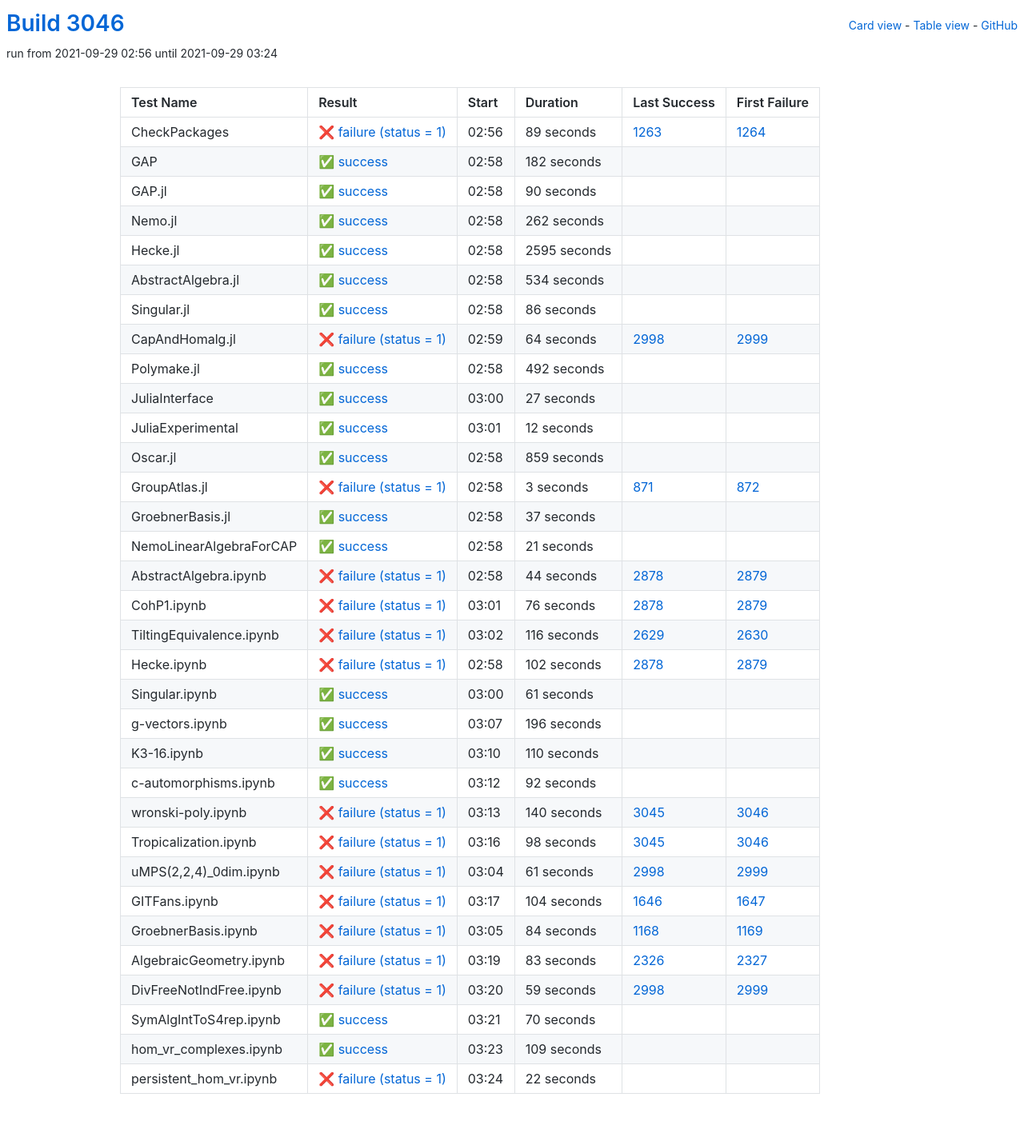
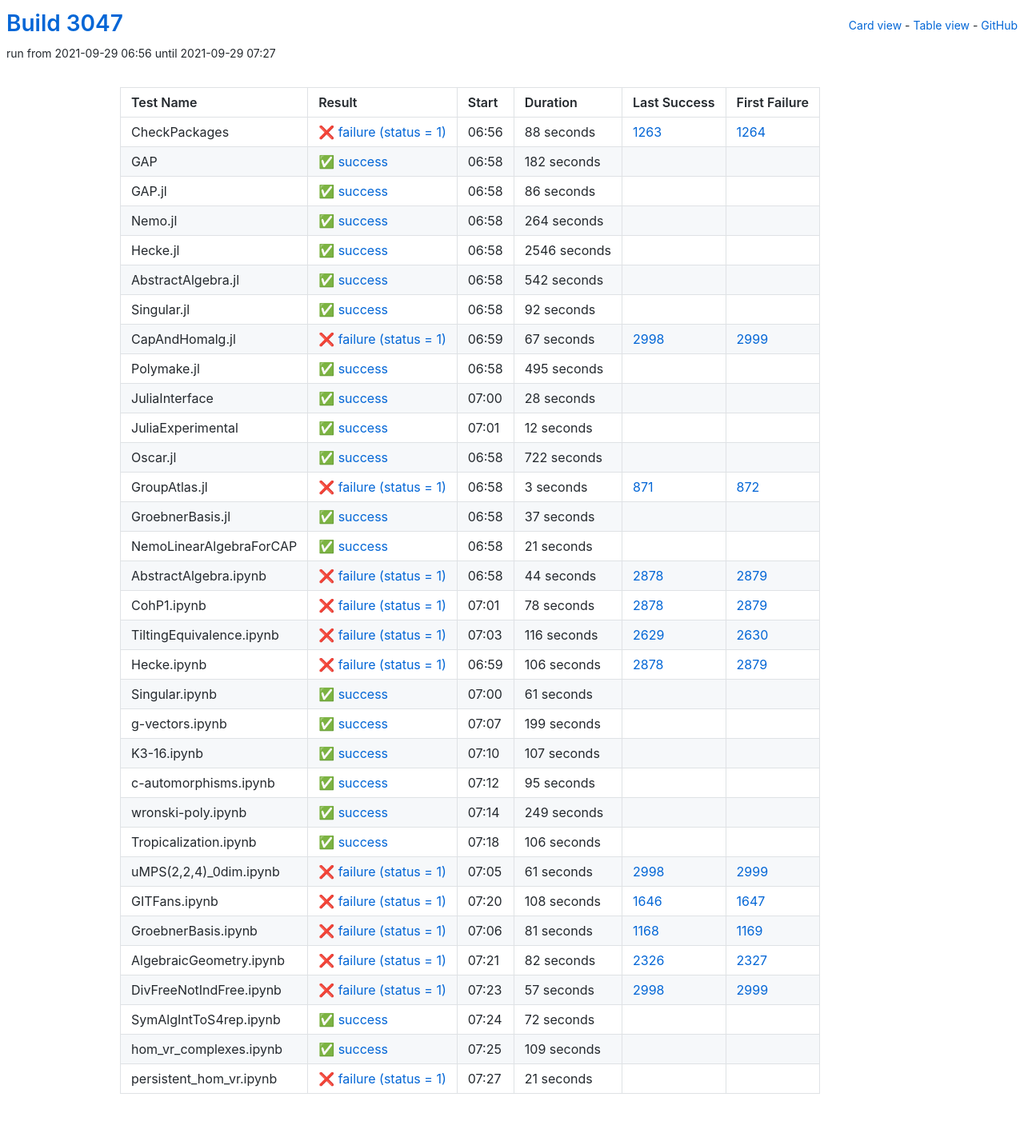
Before and after one commit to oscar-system/oscar-ci-status-stable, a Jekyll site: the page built from table.html, in a window 1280 px wide. Shown: the whole page at 80% size. Built offline with Jekyll 4.4.1, drawn with Linux system fonts in a browser that asks for light colours.

Commit message:
Build #3047

```diff
--- a/_data/ci.yml
+++ b/_data/ci.yml
@@ -1,6 +1,6 @@
 ---
-build: 3046
-build_url: https://oscarci.mathematik.uni-kl.de/job/oscar-stable/3046/
+build: 3047
+build_url: https://oscarci.mathematik.uni-kl.de/job/oscar-stable/3047/
 job: oscar-stable
 organization: oscar-system
 repo: oscar-ci-status-stable
@@ -8,20 +8,20 @@ repourl: https://github.com/oscar-system/oscar-ci-status-stable
 tests:
 - name: CheckPackages
   id: checkpackages
-  log: https://oscarci.mathematik.uni-kl.de/job/oscar-stable/3046/artifact/logs/build-3046/CheckPackages.log
-  start: 2021-09-29 02:56
+  log: https://oscarci.mathematik.uni-kl.de/job/oscar-stable/3047/artifact/logs/build-3047/CheckPackages.log
+  start: 2021-09-29 06:56
   success: false
   exitcode: 1
   status: failure
-  duration: 89
+  duration: 88
   last_success: 1263
   last_success_url: https://oscarci.mathematik.uni-kl.de/job/oscar-stable/1263/
   first_failure: 1264
   first_failure_url: https://oscarci.mathematik.uni-kl.de/job/oscar-stable/1264/
 - name: GAP
   id: gap
-  log: https://oscarci.mathematik.uni-kl.de/job/oscar-stable/3046/artifact/logs/build-3046/GAP.log
-  start: 2021-09-29 02:58
+  log: https://oscarci.mathematik.uni-kl.de/job/oscar-stable/3047/artifact/logs/build-3047/GAP.log
+  start: 2021-09-29 06:58
   success: true
   exitcode: 0
   status: success
@@ -32,56 +32,8 @@ tests:
   first_failure_url:
 - name: GAP.jl
   id: gap-jl
-  log: https://oscarci.mathematik.uni-kl.de/job/oscar-stable/3046/artifact/logs/build-3046/GAP.jl.log
-  start: 2021-09-29 02:58
-  success: true
-  exitcode: 0
-  status: success
-  duration: 90
-  last_success: false
-  last_success_url:
-  first_failure: false
-  first_failure_url:
-- name: Nemo.jl
-  id: nemo-jl
-  log: https://oscarci.mathematik.uni-kl.de/job/oscar-stable/3046/artifact/logs/build-3046/Nemo.jl.log
-  start: 2021-09-29 02:58
-  success: true
-  exitcode: 0
-  status: success
-  duration: 262
-  last_success: false
-  last_success_url:
-  first_failure: false
-  first_failure_url:
-- name: Hecke.jl
-  id: hecke-jl
-  log: https://oscarci.mathematik.uni-kl.de/job/oscar-stable/3046/artifact/logs/build-3046/Hecke.jl.log
-  start: 2021-09-29 02:58
-  success: true
-  exitcode: 0
-  status: success
-  duration: 2595
-  last_success: false
-  last_success_url:
-  first_failure: false
-  first_failure_url:
-- name: AbstractAlgebra.jl
-  id: abstractalgebra-jl
-  log: https://oscarci.mathematik.uni-kl.de/job/oscar-stable/3046/artifact/logs/build-3046/AbstractAlgebra.jl.log
-  start: 2021-09-29 02:58
-  success: true
-  exitcode: 0
-  status: success
-  duration: 534
-  last_success: false
-  last_success_url:
-  first_failure: false
-  first_failure_url:
-- name: Singular.jl
-  id: singular-jl
-  log: https://oscarci.mathematik.uni-kl.de/job/oscar-stable/3046/artifact/logs/build-3046/Singular.jl.log
-  start: 2021-09-29 02:58
+  log: https://oscarci.mathematik.uni-kl.de/job/oscar-stable/3047/artifact/logs/build-3047/GAP.jl.log
+  start: 2021-09-29 06:58
   success: true
   exitcode: 0
   status: success
@@ -90,46 +42,94 @@ tests:
   last_success_url:
   first_failure: false
   first_failure_url:
+- name: Nemo.jl
+  id: nemo-jl
+  log: https://oscarci.mathematik.uni-kl.de/job/oscar-stable/3047/artifact/logs/build-3047/Nemo.jl.log
+  start: 2021-09-29 06:58
+  success: true
+  exitcode: 0
+  status: success
+  duration: 264
+  last_success: false
+  last_success_url:
+  first_failure: false
+  first_failure_url:
+- name: Hecke.jl
+  id: hecke-jl
+  log: https://oscarci.mathematik.uni-kl.de/job/oscar-stable/3047/artifact/logs/build-3047/Hecke.jl.log
+  start: 2021-09-29 06:58
+  success: true
+  exitcode: 0
+  status: success
+  duration: 2546
+  last_success: false
+  last_success_url:
+  first_failure: false
+  first_failure_url:
+- name: AbstractAlgebra.jl
+  id: abstractalgebra-jl
+  log: https://oscarci.mathematik.uni-kl.de/job/oscar-stable/3047/artifact/logs/build-3047/AbstractAlgebra.jl.log
+  start: 2021-09-29 06:58
+  success: true
+  exitcode: 0
+  status: success
+  duration: 542
+  last_success: false
+  last_success_url:
+  first_failure: false
+  first_failure_url:
+- name: Singular.jl
+  id: singular-jl
+  log: https://oscarci.mathematik.uni-kl.de/job/oscar-stable/3047/artifact/logs/build-3047/Singular.jl.log
+  start: 2021-09-29 06:58
+  success: true
+  exitcode: 0
+  status: success
+  duration: 92
+  last_success: false
+  last_success_url:
+  first_failure: false
+  first_failure_url:
 - name: CapAndHomalg.jl
   id: capandhomalg-jl
-  log: https://oscarci.mathematik.uni-kl.de/job/oscar-stable/3046/artifact/logs/build-3046/CapAndHomalg.jl.log
-  start: 2021-09-29 02:59
+  log: https://oscarci.mathematik.uni-kl.de/job/oscar-stable/3047/artifact/logs/build-3047/CapAndHomalg.jl.log
+  start: 2021-09-29 06:59
   success: false
   exitcode: 1
   status: failure
-  duration: 64
+  duration: 67
   last_success: 2998
   last_success_url: https://oscarci.mathematik.uni-kl.de/job/oscar-stable/2998/
   first_failure: 2999
   first_failure_url: https://oscarci.mathematik.uni-kl.de/job/oscar-stable/2999/
 - name: Polymake.jl
   id: polymake-jl
-  log: https://oscarci.mathematik.uni-kl.de/job/oscar-stable/3046/artifact/logs/build-3046/Polymake.jl.log
-  start: 2021-09-29 02:58
+  log: https://oscarci.mathematik.uni-kl.de/job/oscar-stable/3047/artifact/logs/build-3047/Polymake.jl.log
+  start: 2021-09-29 06:58
   success: true
   exitcode: 0
   status: success
-  duration: 492
+  duration: 495
   last_success: false
   last_success_url:
   first_failure: false
   first_failure_url:
 - name: JuliaInterface
   id: juliainterface
-  log: https://oscarci.mathematik.uni-kl.de/job/oscar-stable/3046/artifact/logs/build-3046/JuliaInterface.log
-  start: 2021-09-29 03:00
+  log: https://oscarci.mathematik.uni-kl.de/job/oscar-stable/3047/artifact/logs/build-3047/JuliaInterface.log
+  start: 2021-09-29 07:00
   success: true
   exitcode: 0
   status: success
-  duration: 27
+  duration: 28
   last_success: false
   last_success_url:
   first_failure: false
   first_failure_url:
 - name: JuliaExperimental
   id: juliaexperimental
-  log: https://oscarci.mathematik.uni-kl.de/job/oscar-stable/3046/artifact/logs/build-3046/JuliaExperimental.log
-  start: 2021-09-29 03:01
+  log: https://oscarci.mathematik.uni-kl.de/job/oscar-stable/3047/artifact/logs/build-3047/JuliaExperimental.log
+  start: 2021-09-29 07:01
   success: true
   exitcode: 0
   status: success
@@ -140,20 +140,20 @@ tests:
   first_failure_url:
 - name: Oscar.jl
   id: oscar-jl
-  log: https://oscarci.mathematik.uni-kl.de/job/oscar-stable/3046/artifact/logs/build-3046/Oscar.jl.log
-  start: 2021-09-29 02:58
+  log: https://oscarci.mathematik.uni-kl.de/job/oscar-stable/3047/artifact/logs/build-3047/Oscar.jl.log
+  start: 2021-09-29 06:58
   success: true
   exitcode: 0
   status: success
-  duration: 859
+  duration: 722
   last_success: false
   last_success_url:
   first_failure: false
   first_failure_url:
 - name: GroupAtlas.jl
   id: groupatlas-jl
-  log: https://oscarci.mathematik.uni-kl.de/job/oscar-stable/3046/artifact/logs/build-3046/GroupAtlas.jl.log
-  start: 2021-09-29 02:58
+  log: https://oscarci.mathematik.uni-kl.de/job/oscar-stable/3047/artifact/logs/build-3047/GroupAtlas.jl.log
+  start: 2021-09-29 06:58
   success: false
   exitcode: 1
   status: failure
@@ -164,8 +164,8 @@ tests:
   first_failure_url: https://oscarci.mathematik.uni-kl.de/job/oscar-stable/872/
 - name: GroebnerBasis.jl
   id: groebnerbasis-jl
-  log: https://oscarci.mathematik.uni-kl.de/job/oscar-stable/3046/artifact/logs/build-3046/GroebnerBasis.jl.log
-  start: 2021-09-29 02:58
+  log: https://oscarci.mathematik.uni-kl.de/job/oscar-stable/3047/artifact/logs/build-3047/GroebnerBasis.jl.log
+  start: 2021-09-29 06:58
   success: true
   exitcode: 0
   status: success
@@ -176,8 +176,8 @@ tests:
   first_failure_url:
 - name: NemoLinearAlgebraForCAP
   id: nemolinearalgebraforcap
-  log: https://oscarci.mathematik.uni-kl.de/job/oscar-stable/3046/artifact/logs/build-3046/NemoLinearAlgebraForCAP.log
-  start: 2021-09-29 02:58
+  log: https://oscarci.mathematik.uni-kl.de/job/oscar-stable/3047/artifact/logs/build-3047/NemoLinearAlgebraForCAP.log
+  start: 2021-09-29 06:58
   success: true
   exitcode: 0
   status: success
@@ -188,8 +188,8 @@ tests:
   first_failure_url:
 - name: AbstractAlgebra.ipynb
   id: abstractalgebra-ipynb
-  log: https://oscarci.mathematik.uni-kl.de/job/oscar-stable/3046/artifact/logs/build-3046/AbstractAlgebra.ipynb.log
-  start: 2021-09-29 02:58
+  log: https://oscarci.mathematik.uni-kl.de/job/oscar-stable/3047/artifact/logs/build-3047/AbstractAlgebra.ipynb.log
+  start: 2021-09-29 06:58
   success: false
   exitcode: 1
   status: failure
@@ -200,20 +200,20 @@ tests:
   first_failure_url: https://oscarci.mathematik.uni-kl.de/job/oscar-stable/2879/
 - name: CohP1.ipynb
   id: cohp1-ipynb
-  log: https://oscarci.mathematik.uni-kl.de/job/oscar-stable/3046/artifact/logs/build-3046/CohP1.ipynb.log
-  start: 2021-09-29 03:01
+  log: https://oscarci.mathematik.uni-kl.de/job/oscar-stable/3047/artifact/logs/build-3047/CohP1.ipynb.log
+  start: 2021-09-29 07:01
   success: false
   exitcode: 1
   status: failure
-  duration: 76
+  duration: 78
   last_success: 2878
   last_success_url: https://oscarci.mathematik.uni-kl.de/job/oscar-stable/2878/
   first_failure: 2879
   first_failure_url: https://oscarci.mathematik.uni-kl.de/job/oscar-stable/2879/
 - name: TiltingEquivalence.ipynb
   id: tiltingequivalence-ipynb
-  log: https://oscarci.mathematik.uni-kl.de/job/oscar-stable/3046/artifact/logs/build-3046/TiltingEquivalence.ipynb.log
-  start: 2021-09-29 03:02
+  log: https://oscarci.mathematik.uni-kl.de/job/oscar-stable/3047/artifact/logs/build-3047/TiltingEquivalence.ipynb.log
+  start: 2021-09-29 07:03
   success: false
   exitcode: 1
   status: failure
@@ -224,20 +224,20 @@ tests:
   first_failure_url: https://oscarci.mathematik.uni-kl.de/job/oscar-stable/2630/
 - name: Hecke.ipynb
   id: hecke-ipynb
-  log: https://oscarci.mathematik.uni-kl.de/job/oscar-stable/3046/artifact/logs/build-3046/Hecke.ipynb.log
-  start: 2021-09-29 02:58
+  log: https://oscarci.mathematik.uni-kl.de/job/oscar-stable/3047/artifact/logs/build-3047/Hecke.ipynb.log
+  start: 2021-09-29 06:59
   success: false
   exitcode: 1
   status: failure
-  duration: 102
+  duration: 106
   last_success: 2878
   last_success_url: https://oscarci.mathematik.uni-kl.de/job/oscar-stable/2878/
   first_failure: 2879
   first_failure_url: https://oscarci.mathematik.uni-kl.de/job/oscar-stable/2879/
 - name: Singular.ipynb
   id: singular-ipynb
-  log: https://oscarci.mathematik.uni-kl.de/job/oscar-stable/3046/artifact/logs/build-3046/Singular.ipynb.log
-  start: 2021-09-29 03:00
+  log: https://oscarci.mathematik.uni-kl.de/job/oscar-stable/3047/artifact/logs/build-3047/Singular.ipynb.log
+  start: 2021-09-29 07:00
   success: true
   exitcode: 0
   status: success
@@ -248,68 +248,68 @@ tests:
   first_failure_url:
 - name: g-vectors.ipynb
   id: g-vectors-ipynb
-  log: https://oscarci.mathematik.uni-kl.de/job/oscar-stable/3046/artifact/logs/build-3046/g-vectors.ipynb.log
-  start: 2021-09-29 03:07
+  log: https://oscarci.mathematik.uni-kl.de/job/oscar-stable/3047/artifact/logs/build-3047/g-vectors.ipynb.log
+  start: 2021-09-29 07:07
   success: true
   exitcode: 0
   status: success
-  duration: 196
+  duration: 199
   last_success: false
   last_success_url:
   first_failure: false
   first_failure_url:
 - name: K3-16.ipynb
   id: k3-16-ipynb
-  log: https://oscarci.mathematik.uni-kl.de/job/oscar-stable/3046/artifact/logs/build-3046/K3-16.ipynb.log
-  start: 2021-09-29 03:10
+  log: https://oscarci.mathematik.uni-kl.de/job/oscar-stable/3047/artifact/logs/build-3047/K3-16.ipynb.log
+  start: 2021-09-29 07:10
   success: true
   exitcode: 0
   status: success
-  duration: 110
+  duration: 107
   last_success: false
   last_success_url:
   first_failure: false
   first_failure_url:
 - name: c-automorphisms.ipynb
   id: c-automorphisms-ipynb
-  log: https://oscarci.mathematik.uni-kl.de/job/oscar-stable/3046/artifact/logs/build-3046/c-automorphisms.ipynb.log
-  start: 2021-09-29 03:12
+  log: https://oscarci.mathematik.uni-kl.de/job/oscar-stable/3047/artifact/logs/build-3047/c-automorphisms.ipynb.log
+  start: 2021-09-29 07:12
   success: true
   exitcode: 0
   status: success
-  duration: 92
+  duration: 95
   last_success: false
   last_success_url:
   first_failure: false
   first_failure_url:
 - name: wronski-poly.ipynb
   id: wronski-poly-ipynb
-  log: https://oscarci.mathematik.uni-kl.de/job/oscar-stable/3046/artifact/logs/build-3046/wronski-poly.ipynb.log
-  start: 2021-09-29 03:13
-  success: false
-  exitcode: 1
-  status: failure
-  duration: 140
-  last_success: 3045
-  last_success_url: https://oscarci.mathematik.uni-kl.de/job/oscar-stable/3045/
-  first_failure: 3046
-  first_failure_url: https://oscarci.mathematik.uni-kl.de/job/oscar-stable/3046/
+  log: https://oscarci.mathematik.uni-kl.de/job/oscar-stable/3047/artifact/logs/build-3047/wronski-poly.ipynb.log
+  start: 2021-09-29 07:14
+  success: true
+  exitcode: 0
+  status: success
+  duration: 249
+  last_success: false
+  last_success_url:
+  first_failure: false
+  first_failure_url:
 - name: Tropicalization.ipynb
   id: tropicalization-ipynb
-  log: https://oscarci.mathematik.uni-kl.de/job/oscar-stable/3046/artifact/logs/build-3046/Tropicalization.ipynb.log
-  start: 2021-09-29 03:16
-  success: false
-  exitcode: 1
-  status: failure
-  duration: 98
-  last_success: 3045
-  last_success_url: https://oscarci.mathematik.uni-kl.de/job/oscar-stable/3045/
-  first_failure: 3046
-  first_failure_url: https://oscarci.mathematik.uni-kl.de/job/oscar-stable/3046/
+  log: https://oscarci.mathematik.uni-kl.de/job/oscar-stable/3047/artifact/logs/build-3047/Tropicalization.ipynb.log
+  start: 2021-09-29 07:18
+  success: true
+  exitcode: 0
+  status: success
+  duration: 106
+  last_success: false
+  last_success_url:
+  first_failure: false
+  first_failure_url:
 - name: uMPS(2,2,4)_0dim.ipynb
   id: umps-2-2-4-0dim-ipynb
-  log: https://oscarci.mathematik.uni-kl.de/job/oscar-stable/3046/artifact/logs/build-3046/uMPS-2-2-4-_0dim.ipynb.log
-  start: 2021-09-29 03:04
+  log: https://oscarci.mathematik.uni-kl.de/job/oscar-stable/3047/artifact/logs/build-3047/uMPS-2-2-4-_0dim.ipynb.log
+  start: 2021-09-29 07:05
   success: false
   exitcode: 1
   status: failure
@@ -320,68 +320,68 @@ tests:
   first_failure_url: https://oscarci.mathematik.uni-kl.de/job/oscar-stable/2999/
 - name: GITFans.ipynb
   id: gitfans-ipynb
-  log: https://oscarci.mathematik.uni-kl.de/job/oscar-stable/3046/artifact/logs/build-3046/GITFans.ipynb.log
-  start: 2021-09-29 03:17
+  log: https://oscarci.mathematik.uni-kl.de/job/oscar-stable/3047/artifact/logs/build-3047/GITFans.ipynb.log
+  start: 2021-09-29 07:20
   success: false
   exitcode: 1
   status: failure
-  duration: 104
+  duration: 108
   last_success: 1646
   last_success_url: https://oscarci.mathematik.uni-kl.de/job/oscar-stable/1646/
   first_failure: 1647
   first_failure_url: https://oscarci.mathematik.uni-kl.de/job/oscar-stable/1647/
 - name: GroebnerBasis.ipynb
   id: groebnerbasis-ipynb
-  log: https://oscarci.mathematik.uni-kl.de/job/oscar-stable/3046/artifact/logs/build-3046/GroebnerBasis.ipynb.log
-  start: 2021-09-29 03:05
+  log: https://oscarci.mathematik.uni-kl.de/job/oscar-stable/3047/artifact/logs/build-3047/GroebnerBasis.ipynb.log
+  start: 2021-09-29 07:06
   success: false
   exitcode: 1
   status: failure
-  duration: 84
+  duration: 81
   last_success: 1168
   last_success_url: https://oscarci.mathematik.uni-kl.de/job/oscar-stable/1168/
   first_failure: 1169
   first_failure_url: https://oscarci.mathematik.uni-kl.de/job/oscar-stable/1169/
 - name: AlgebraicGeometry.ipynb
   id: algebraicgeometry-ipynb
-  log: https://oscarci.mathematik.uni-kl.de/job/oscar-stable/3046/artifact/logs/build-3046/AlgebraicGeometry.ipynb.log
-  start: 2021-09-29 03:19
+  log: https://oscarci.mathematik.uni-kl.de/job/oscar-stable/3047/artifact/logs/build-3047/AlgebraicGeometry.ipynb.log
+  start: 2021-09-29 07:21
   success: false
   exitcode: 1
   status: failure
-  duration: 83
+  duration: 82
   last_success: 2326
   last_success_url: https://oscarci.mathematik.uni-kl.de/job/oscar-stable/2326/
   first_failure: 2327
   first_failure_url: https://oscarci.mathematik.uni-kl.de/job/oscar-stable/2327/
 - name: DivFreeNotIndFree.ipynb
   id: divfreenotindfree-ipynb
-  log: https://oscarci.mathematik.uni-kl.de/job/oscar-stable/3046/artifact/logs/build-3046/DivFreeNotIndFree.ipynb.log
-  start: 2021-09-29 03:20
+  log: https://oscarci.mathematik.uni-kl.de/job/oscar-stable/3047/artifact/logs/build-3047/DivFreeNotIndFree.ipynb.log
+  start: 2021-09-29 07:23
   success: false
   exitcode: 1
   status: failure
-  duration: 59
+  duration: 57
   last_success: 2998
   last_success_url: https://oscarci.mathematik.uni-kl.de/job/oscar-stable/2998/
   first_failure: 2999
   first_failure_url: https://oscarci.mathematik.uni-kl.de/job/oscar-stable/2999/
 - name: SymAlgIntToS4rep.ipynb
   id: symalginttos4rep-ipynb
-  log: https://oscarci.mathematik.uni-kl.de/job/oscar-stable/3046/artifact/logs/build-3046/SymAlgIntToS4rep.ipynb.log
-  start: 2021-09-29 03:21
+  log: https://oscarci.mathematik.uni-kl.de/job/oscar-stable/3047/artifact/logs/build-3047/SymAlgIntToS4rep.ipynb.log
+  start: 2021-09-29 07:24
   success: true
   exitcode: 0
   status: success
-  duration: 70
+  duration: 72
   last_success: false
   last_success_url:
   first_failure: false
   first_failure_url:
 - name: hom_vr_complexes.ipynb
   id: hom-vr-complexes-ipynb
-  log: https://oscarci.mathematik.uni-kl.de/job/oscar-stable/3046/artifact/logs/build-3046/hom_vr_complexes.ipynb.log
-  start: 2021-09-29 03:23
+  log: https://oscarci.mathematik.uni-kl.de/job/oscar-stable/3047/artifact/logs/build-3047/hom_vr_complexes.ipynb.log
+  start: 2021-09-29 07:25
   success: true
   exitcode: 0
   status: success
@@ -392,12 +392,12 @@ tests:
   first_failure_url:
 - name: persistent_hom_vr.ipynb
   id: persistent-hom-vr-ipynb
-  log: https://oscarci.mathematik.uni-kl.de/job/oscar-stable/3046/artifact/logs/build-3046/persistent_hom_vr.ipynb.log
-  start: 2021-09-29 03:24
+  log: https://oscarci.mathematik.uni-kl.de/job/oscar-stable/3047/artifact/logs/build-3047/persistent_hom_vr.ipynb.log
+  start: 2021-09-29 07:27
   success: false
   exitcode: 1
   status: failure
-  duration: 22
+  duration: 21
   last_success: false
   last_success_url:
   first_failure: false
```
Also changed, not shown: README.md.
